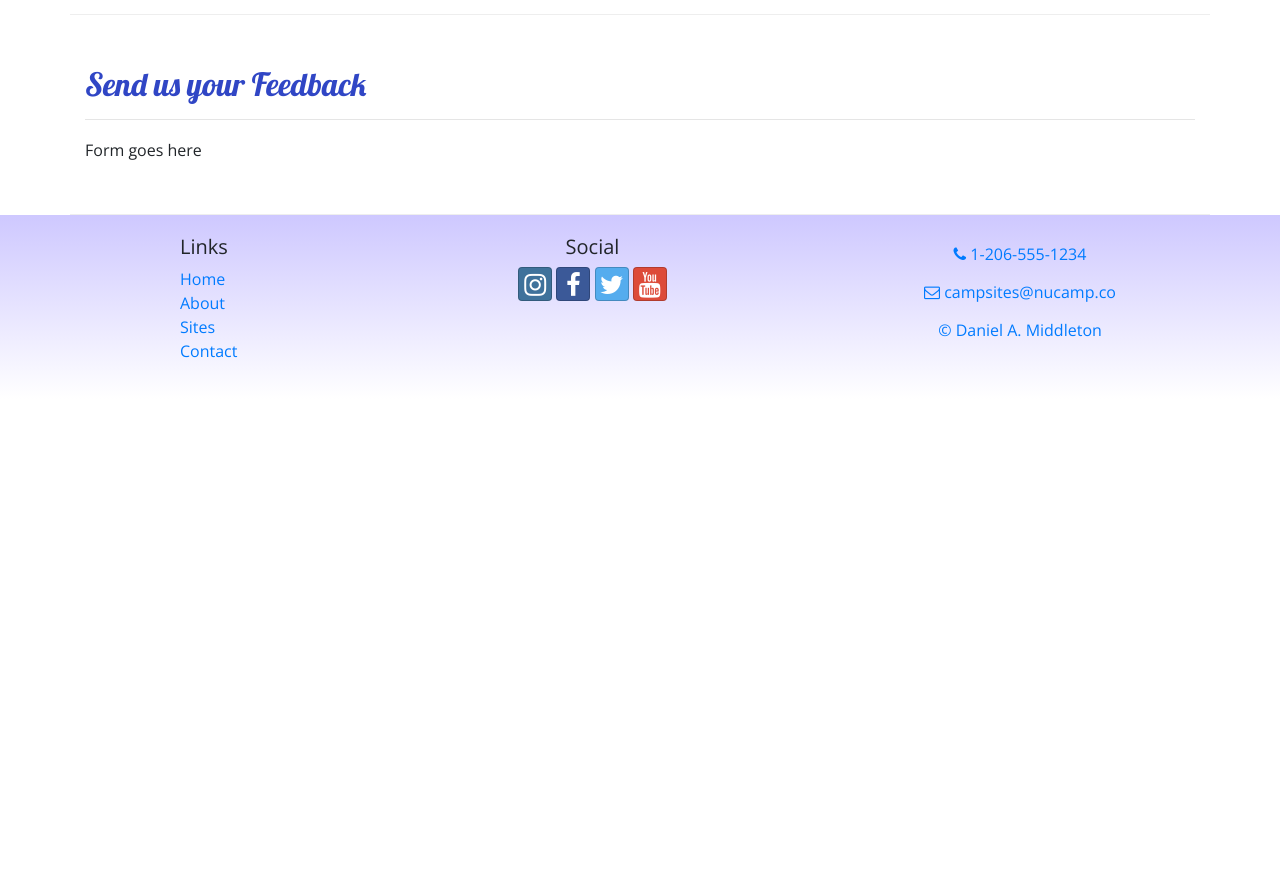
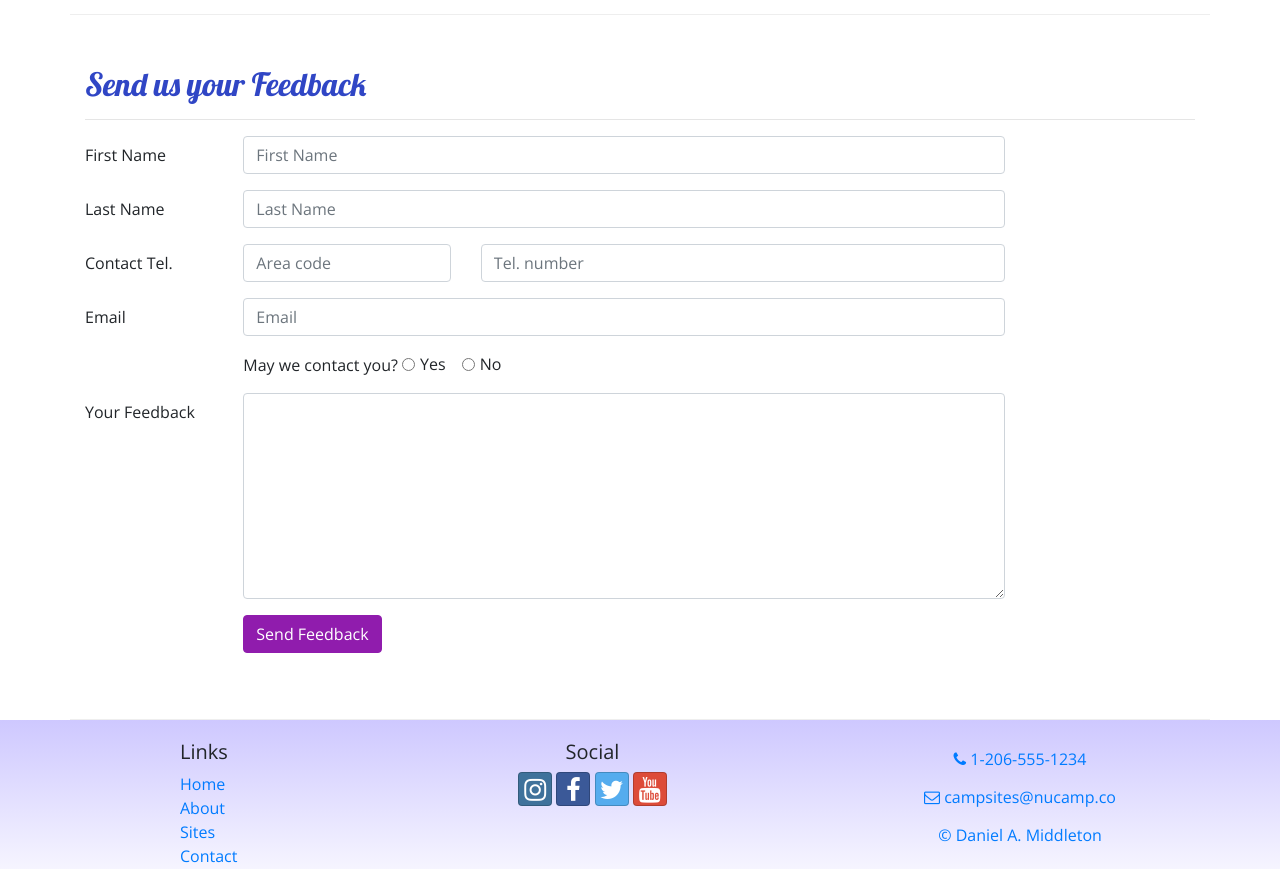
Before and after one commit to danielmiddleton05/campsite_bootstrap_daniel_middleton, a website: page contactus.html in a window 1280 px wide. Shown: the part 560-1429 px from the top of the page. Before the commit the page ends 959 px from the top, so only its background shows below. Drawn offline with nearby package versions, Linux system fonts and the light colour scheme.

Commit message:
added feedback form

```diff
--- a/contactus.html
+++ b/contactus.html
@@ -80,7 +80,59 @@
                 <hr />
             </div>
             <div class="col-md-10">
-                Form goes here
+                <form>
+                    <div class="form-group row">
+                        <label for="firstName" class="col-md-2 col-form-label">First Name</label>
+                        <div class="col-md-10">
+                            <input type="text" class="form-control" id="firstName" name="firstName" placeholder="First Name" />
+                        </div>
+                    </div>
+                    <div class="form-group row">
+                        <label for="lastName" class="col-md-2 col-form-label">Last Name</label>
+                        <div class="col-md-10">
+                            <input type="text" class="form-control" id="lastName" name="lastName" placeholder="Last Name" />
+                        </div>
+                    </div>
+                    <div class="form-group row">
+                        <label for="areaCode" class="col-md-2 col-form-label">Contact Tel.</label>
+                        <div class="col-5 col-md-3">
+                            <input type="tel" class="form-control" id="areaCode" name="areaCode" placeholder="Area code" />
+                        </div>
+                        <div class="col-7">
+                            <input type="tel" class="form-control" name="telNum" placeholder="Tel. number" />
+                        </div>
+                    </div>
+                    <div class="form-group row">
+                        <label for="email" class="col-md-2 col-form-label">Email</label>
+                        <div class="col-md-10">
+                            <input type="email" class="form-control" id="email" name="email" placeholder="Email" />
+                        </div>
+                    </div>
+                    <div class="form-group row">
+                        <div class="col offset-md-2">
+                            May we contact you?
+                            <div class="form-check form-check-inline">
+                                <input type="radio" class="form-check-input" id="contactYes" name="contactRadios" value="yes" />
+                                <label for="contactYes" class="form-check-label">Yes</label>
+                            </div>
+                            <div class="form-check form-check-inline">
+                                <input type="radio" class="form-check-input" id="contactNo" name="contactRadios" value="no" />
+                                <label for="contactNo" class="form-check-label">No</label>
+                            </div>
+                        </div>
+                    </div>
+                    <div class="form-group row">
+                        <label for="feedback" class="col-md-2 col-form-label">Your Feedback</label>
+                        <div class="col-md-10">
+                            <textarea class="form-control" id="feedback" name="feedback" rows="8"></textarea>
+                        </div>
+                    </div>
+                    <div class="form-group row">
+                        <div class="offset-md-2 col-md-10">
+                            <button type="submit" class="btn btn-primary" style="background-color: #901CAD; border-color: #901CAD;">Send Feedback</button>
+                        </div>
+                    </div>
+                </form>
             </div>
        </div>
 
```
Also changed, not shown: 1 other file.
